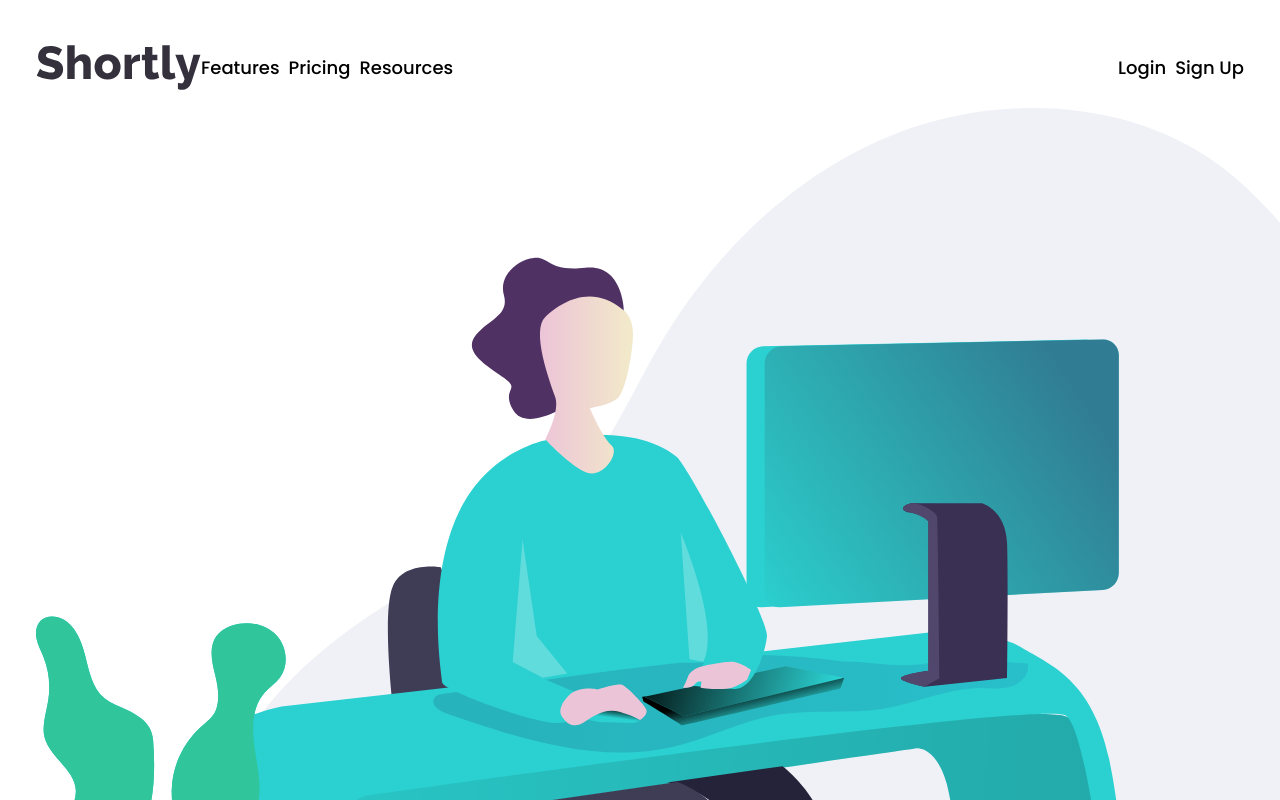
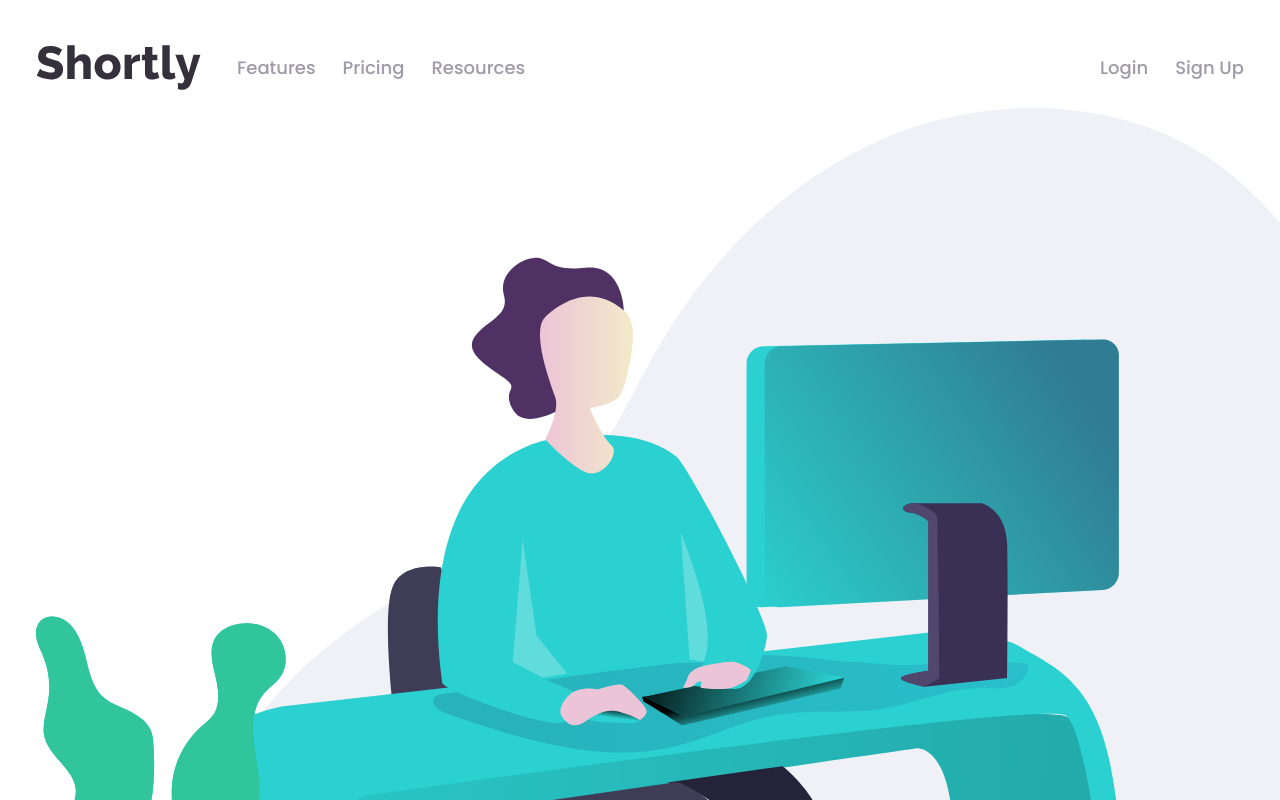
Before and after one commit to niwsa/shortly, a Next.js app in the folder shortly/: page / in a window 1280 px wide. Shown: the top 800 px of the page. Built offline with nearby package versions, Linux system fonts and the light colour scheme.

Commit message:
PageHeader style alignment with design

```diff
--- a/shortly/components/PageHeader/index.module.css
+++ b/shortly/components/PageHeader/index.module.css
@@ -1,6 +1,4 @@
 .header {
-  /* padding: var(--space-lg) var(--space-sm);
-  position: relative; */
   --banner-height: 2.5rem;
   padding: 0 var(--content-padding);
   margin: var(--banner-height) 0 var(--space-sm);
@@ -27,9 +25,6 @@
 }
 
 .nav {
-  /* display: flex;
-  flex-wrap: wrap;
-  width: 100%; */
   position: relative;
 }
 
@@ -80,6 +75,12 @@
 
 .nav__list-item {
   text-align: center;
+  cursor: pointer;
+  transition: all 0.2s ease-in-out;
+}
+
+.nav__list-item:hover {
+  transform: scale(1.1);
 }
 
 .nav__list-item:not(:first-child) {
@@ -93,23 +94,36 @@
 }
 
 @media (min-width: 700px) {
+  .header {
+    display: flex;
+  }
   .header__logo {
     position: relative;
-    float: left;
+    margin-right: var(--space-lg);
+  }
+  .nav {
+    flex-grow: 1;
   }
   .nav__button {
     display: none;
   }
   .nav__list {
+    /* to reset the absolute positioning from mobile layout*/
     position: relative;
+    top: 0;
+
     display: flex;
     align-items: center;
-    width: auto;
     height: var(--banner-height);
-    top: 0;
+  }
+  .nav__list-item {
+    color: var(--color-neutral-violet);
+  }
+  .nav__list-item:hover {
+    color: var(--color-primary-dark);
   }
   .nav__list-item:not(:first-child) {
-    margin: 0 0 0 var(--space-xs);
+    margin: 0 0 0 var(--space-md);
   }
   .nav__list-item--spacer {
     height: 1px;
```
